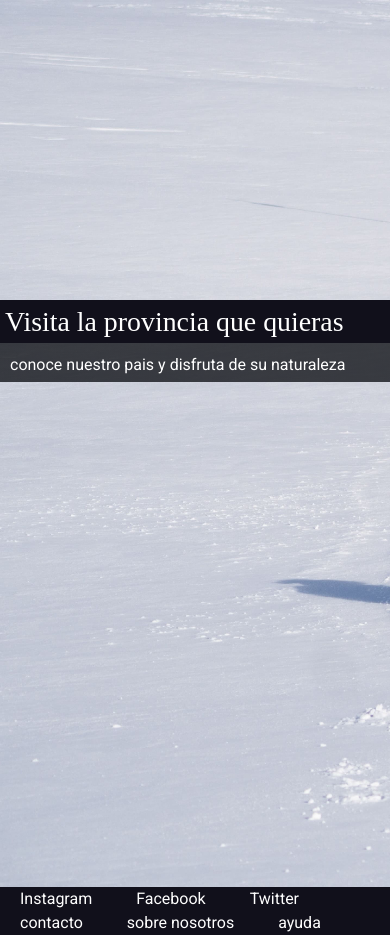
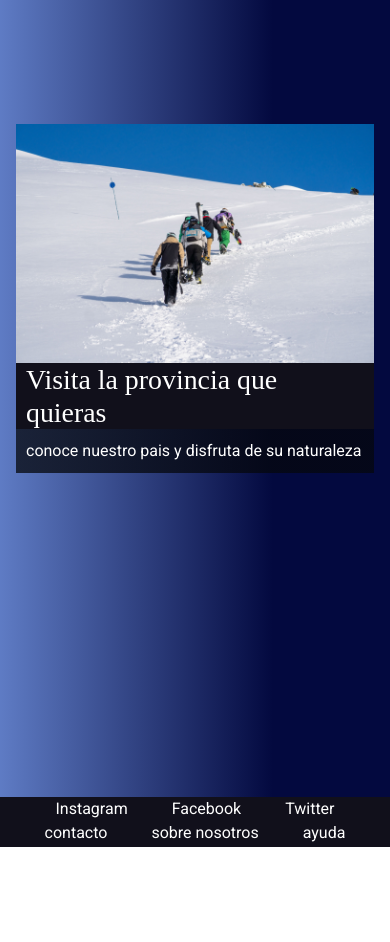
Before and after one commit to eliseog97/argenturismo, a plain HTML site: page paginas/provincias.html in a window 390 px wide. Shown: the part 280-1222 px from the top of the page. After the commit the page ends 1132 px from the top, so only its background shows below. Drawn offline with nearby package versions, Linux system fonts and the light colour scheme; a web font is replaced by a local one.

Commit message:
modificaciones responsive

```diff
--- a/estilo.css
+++ b/estilo.css
@@ -13,17 +13,29 @@
 body{
     height: 100%;
     width: 100%;
+    display: grid;
+    grid-template-columns: 1fr 1fr 1fr ;
+    grid-template-rows: 80px 700px 70px;
+    grid-template-areas:
+    "header header header"
+    "main main main"
+    "footer footer footer";
+    column-gap: 0px;
+    row-gap: 0px;
 
 }
 header{
     width: 100%;
+    padding: 0px 0px;
     height: 80px;
     background: linear-gradient(
         90deg,
      rgba(8, 48, 148, 0.829)0%,
      rgb(0, 0, 0)70%
      );
+     grid-area: header;
      display: flex;
+     flex-direction: row;
      align-items: center;
      justify-content: space-between;
 
@@ -31,11 +43,9 @@ header{
      z-index: 300000000;
 }
 
-main {
 
-        font-family: "roboto, sans-serif";
 
-}
+
 .logo a:hover{
     color: #11101b;
     background: #fefefe;
@@ -86,11 +96,14 @@ display: none;
 }
 main{
 
+    grid-area: main;
+    font-family: "roboto, sans-serif";
     background: linear-gradient(
         90deg,
      rgba(61, 96, 184, 0.829)0%,
      rgb(3, 9, 63)70%
      );
+
 }
 main h1 {
     padding: 0;
@@ -105,10 +118,13 @@ main img {
     width: 100%;
 }
 footer{
+    height: auto;
+    width: auto;
     background-color: #11101b;
     display: flex;
     align-items: center;
     box-sizing: border-box;
+    grid-area: footer;
 }
 footer div nav a{
     color: #fefefe;
@@ -244,7 +260,7 @@ div article img{
     padding: 5px;
     margin: 5px;
   }
-    #bannerHoteles p{
+#bannerHoteles p{
         margin:0;
         padding: 0;
         font-family:'roboto', cursiva;
@@ -254,12 +270,14 @@ div article img{
 }
 
 #bannerProvincias{
-    background-image: url("./imagenes/provincias.jpg");
+
     background-repeat: none;
     background-size: cover;
-    padding: 500px 0px;
+    padding: 300px 0px;
 }
 #bannerProvincias h1 {
+    padding: 0 10px;
+    margin: 0;
     color: #ffffff;
     font-family: 'Water+Brush', cursiva;
 
@@ -267,6 +285,13 @@ div article img{
 
 #bannerProvincias p{
     color: #ffffff;
+    padding: 10px 10px;
+    margin: 0;
+}
+.imagen-provincias{
+    padding: 0;
+    margin: 0;
+
 }
 
 
@@ -285,6 +310,27 @@ div article img{
     }
 }
 @media only screen and (max-width:990px) {
+
+    body {
+        grid-template-rows: 80px auto 50px;
+    }
+    header{
+   height: auto;
+      flex-direction: row;
+      align-items: center;
+}
+ main{
+    padding: 24px 16px;
+ }
+
+
+   footer {
+    flex-direction: column;
+    align-items: center;
+    justify-content: space-between;
+    text-align: center;
+
+   }
 
     .hamburger {
        display: block;
@@ -334,4 +380,5 @@ div article img{
         max-width: 100%;
         height: auto;
     }
+
 }
--- a/paginas/provincias.html
+++ b/paginas/provincias.html
@@ -50,25 +50,15 @@
      <main>
         <section id="bannerProvincias">
           <div class="fondo-transparente">
+            <div class="imagen-provincias">
+              <img src="../imagenes/provincias.jpg"  srcset="../imagenes/provincias.jpg 320w, ../imagenes/provincias.jpg 480w, ../imagenes/provincias.jpg 800w" alt="">
+            </div>
            <h1>Visita la provincia que quieras</h1>
            <p>conoce nuestro pais y disfruta de su naturaleza</p>
            </div>
         </section>
 
-
-
-
-
-
-
-
-    </main>
-
-
-
-
-
-
+      </main>
     <footer>
         <div>
           <nav>
```
